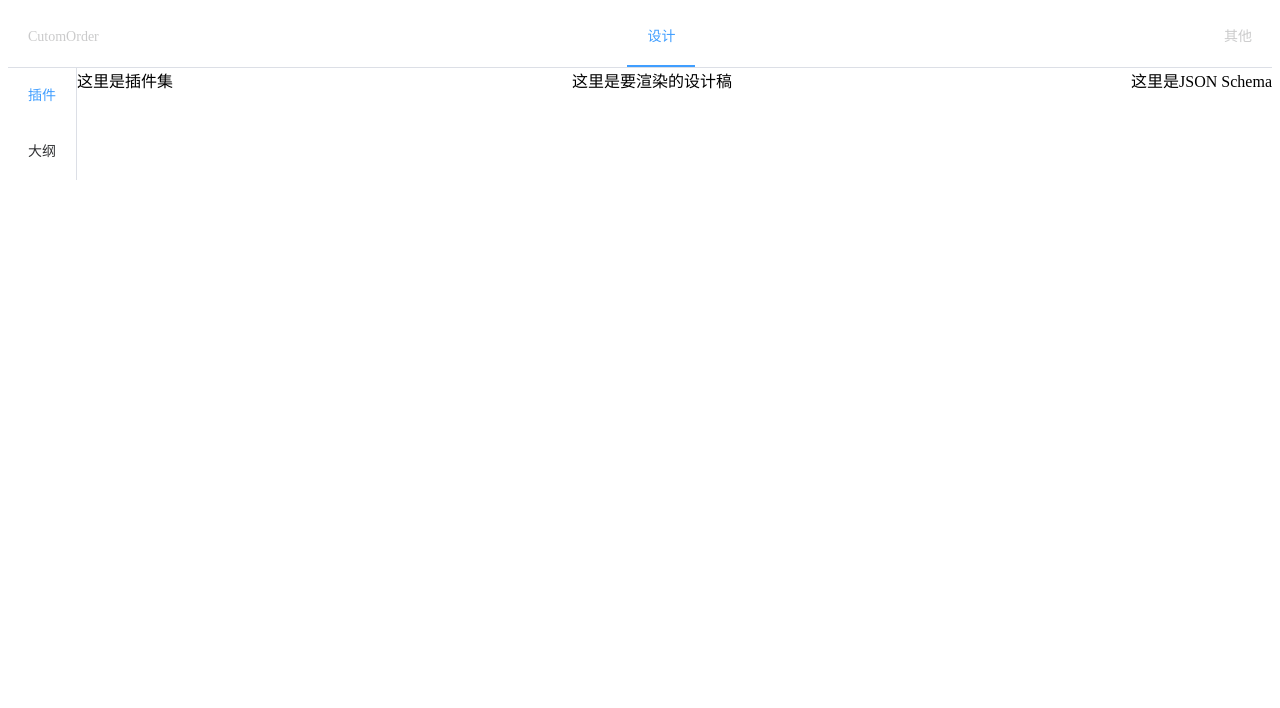
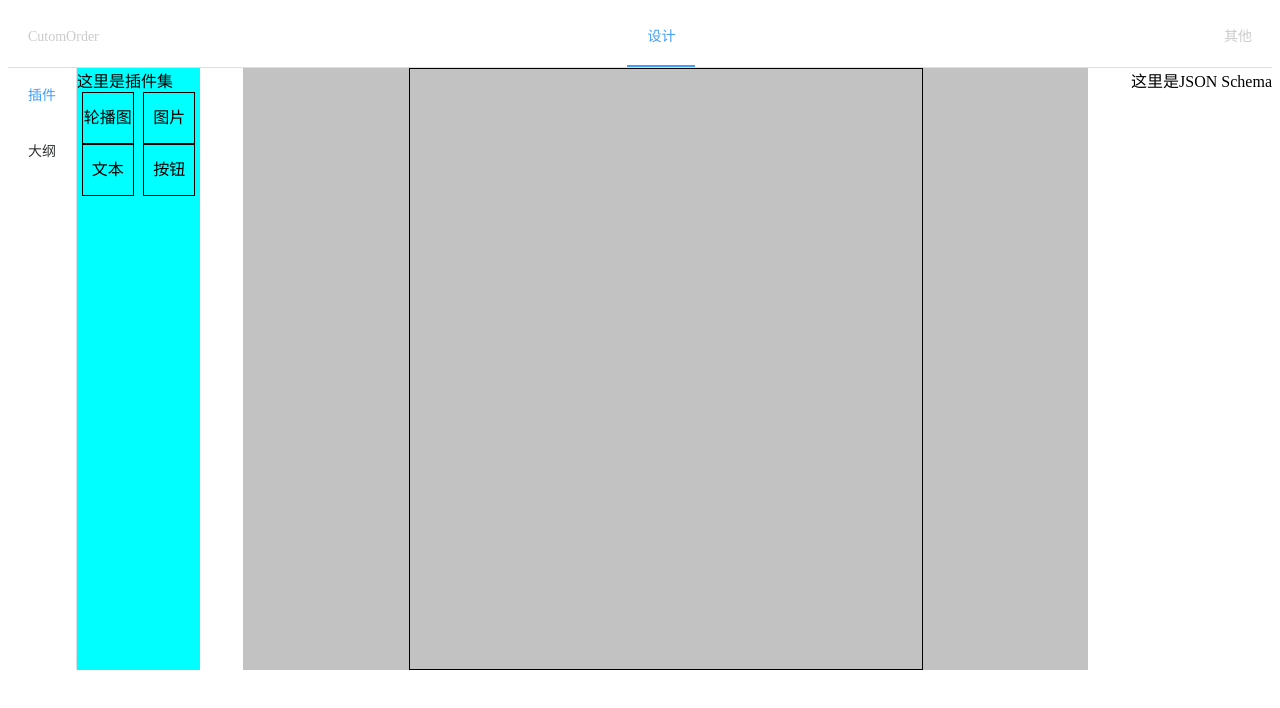
Before and after one commit to YX3234/customerOrder, a Vue app in the folder custom-order/: page /design in a window 1280 px wide. Shown: the top 708 px of the page. Built offline with nearby package versions, Linux system fonts and the light colour scheme.

Commit message:
feat：24-2-7，使用原生html拖拽api

```diff
--- a/custom-order/src/components/design/MainDesign.vue
+++ b/custom-order/src/components/design/MainDesign.vue
@@ -1,7 +1,10 @@
 <script setup lang="ts">
+import { ref } from "vue";
 import LeftDesignBar from "./left/LeftDesignBar.vue"
 import DesignRender from "./medium/DesignRender.vue";
 import RightDesignBarVue from "./right/RightDesignBar.vue";
+
+const dragSourceRef = ref<Node>();
 </script>
 <template>
     <div class="outer">
--- a/custom-order/src/components/design/left/LeftDesignBar.vue
+++ b/custom-order/src/components/design/left/LeftDesignBar.vue
@@ -23,6 +23,8 @@ const handleSelect = (key: string, keypath: string[]) => {
 <style scoped>
 .outer {
     display: flex;
+    width: 15vw;
+    background-color: aqua;
 }
 
 .content {
--- a/custom-order/src/components/design/left/Plugins.vue
+++ b/custom-order/src/components/design/left/Plugins.vue
@@ -1,3 +1,42 @@
+<script setup lang="ts">
+import { useDragStore } from '@/stores/drag';
+import { storeToRefs } from 'pinia';
+import { ref } from 'vue';
+
+// const handleDragStart = (e: Event) => {
+//     console.log(e?.target);
+// }
+// const handleDragover = (e: Event) => {
+//     console.log(e?.target);
+// }
+// const handleEnter = (e: Event) => {
+//     console.log(e?.target);
+// }
+const dragStore = useDragStore();
+const { handleDragstart } = dragStore
+</script>
 <template>
     <div>这里是插件集</div>
+    <!--@dragover="handleDragover"  @dragstart=handleDragStart @dragenter="handleEnter"-->
+    <div class="plugins" @dragstart=handleDragstart>
+        <div class="plugin" draggable="true">轮播图</div>
+        <div class="plugin" draggable="true">图片</div>
+        <div class="plugin" draggable="true">文本</div>
+        <div class="plugin" draggable="true">按钮</div>
+    </div>
 </template>
+<style scoped>
+.plugins {
+    display: flex;
+    flex-wrap: wrap;
+    justify-content: space-around;
+}
+
+.plugin {
+    width: 50px;
+    height: 50px;
+    border: 1px solid black;
+    line-height: 50px;
+    text-align: center;
+}
+</style>
--- a/custom-order/src/components/design/medium/DesignRender.vue
+++ b/custom-order/src/components/design/medium/DesignRender.vue
@@ -1,3 +1,34 @@
+<script setup lang="ts">
+import { useCounterStore } from '@/stores/counter';
+import { useDragStore } from '@/stores/drag';
+import { storeToRefs } from 'pinia';
+
+
+const dragStore = useDragStore();
+const { handleDragover, handleDrop } = dragStore;
+</script>
 <template>
-    <div class="outer">这里是要渲染的设计稿</div>
+    <div class="mediumOuter">
+        <div class="setDragaArea" @dragover="handleDragover" @drop="handleDrop"></div>
+    </div>
 </template>
+<style scoped>
+.mediumOuter {
+    width: 66vw;
+    background-color: #8484847e;
+}
+
+.setDragaArea {
+    border: 1px solid black;
+    margin: 0 auto;
+    width: 40vw;
+    height: 600px;
+}
+
+.content {
+    background-color: green;
+    width: 100%;
+    height: 30px;
+    outline: 1px solid black;
+}
+</style>
--- a/custom-order/src/stores/counter.ts
+++ b/custom-order/src/stores/counter.ts
@@ -1,11 +1,12 @@
 import { ref, computed } from 'vue'
 import { defineStore } from 'pinia'
-
+//组合式创建store
 export const useCounterStore = defineStore('counter', () => {
   const count = ref(0)
   const doubleCount = computed(() => count.value * 2)
   function increment() {
     count.value++
+    console.log(count.value)
   }
 
   return { count, doubleCount, increment }
--- /dev/null
+++ b/custom-order/src/stores/drag.ts
@@ -0,0 +1,22 @@
+import { defineStore } from 'pinia'
+import { ref } from 'vue'
+//组合式
+export const useDragStore = defineStore('drag', () => {
+  const sourceObj = ref<Node>() //用于存放被拖拽的对象
+  const handleDragstart = (event: any) => {
+    //响应拖拽开始事件
+    sourceObj.value = event?.target?.cloneNode(true) //复制源对象
+  }
+  const handleDragover = (event: Event) => {
+    //去除事件默认样式，让元素允许放置在自身之上
+    event.preventDefault()
+  }
+  const handleDrop = (event: any) => {
+    //拖拉结束时，将源对象的副本插入到目标对象上
+    event.preventDefault() //阻止默认行为，会作为某些元素的链接打开
+    console.log('1', event?.target)
+    event?.target?.appendChild(sourceObj.value)
+  }
+
+  return { sourceObj, handleDragstart, handleDragover, handleDrop }
+})
```
